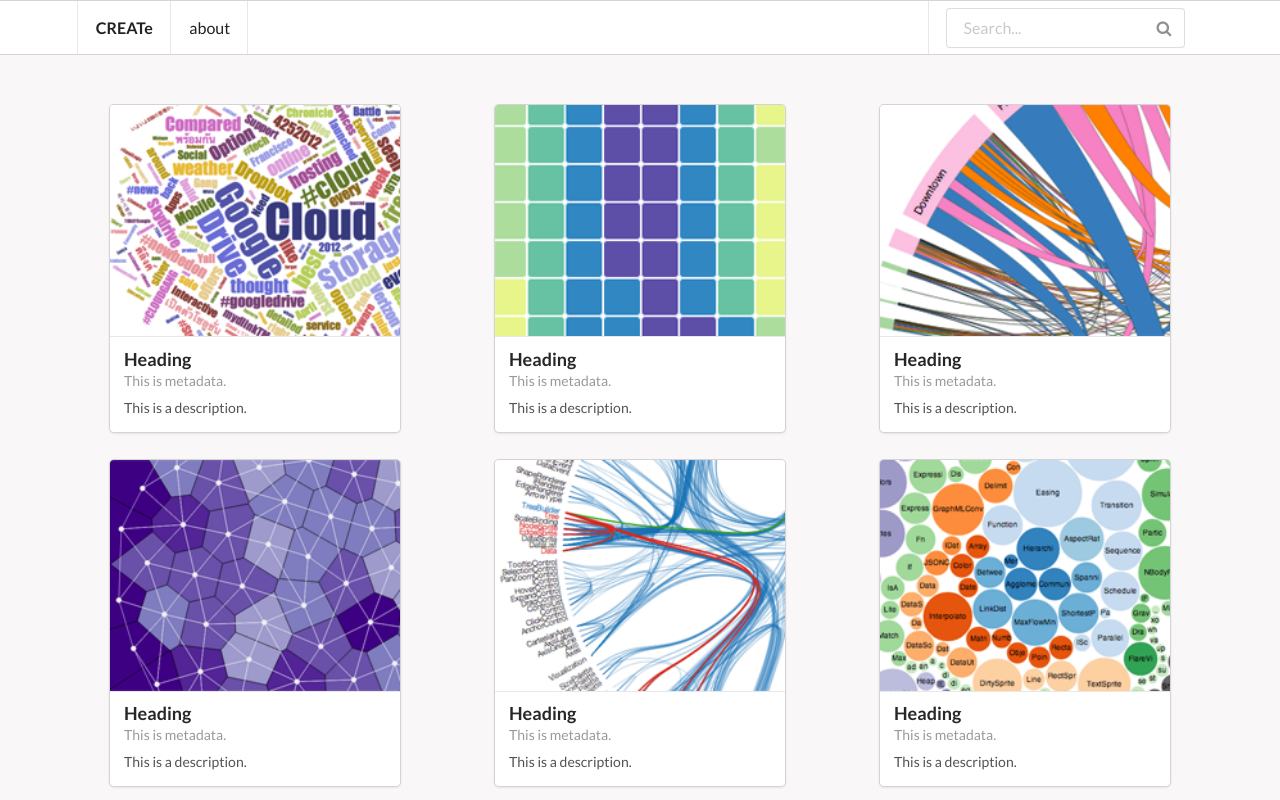
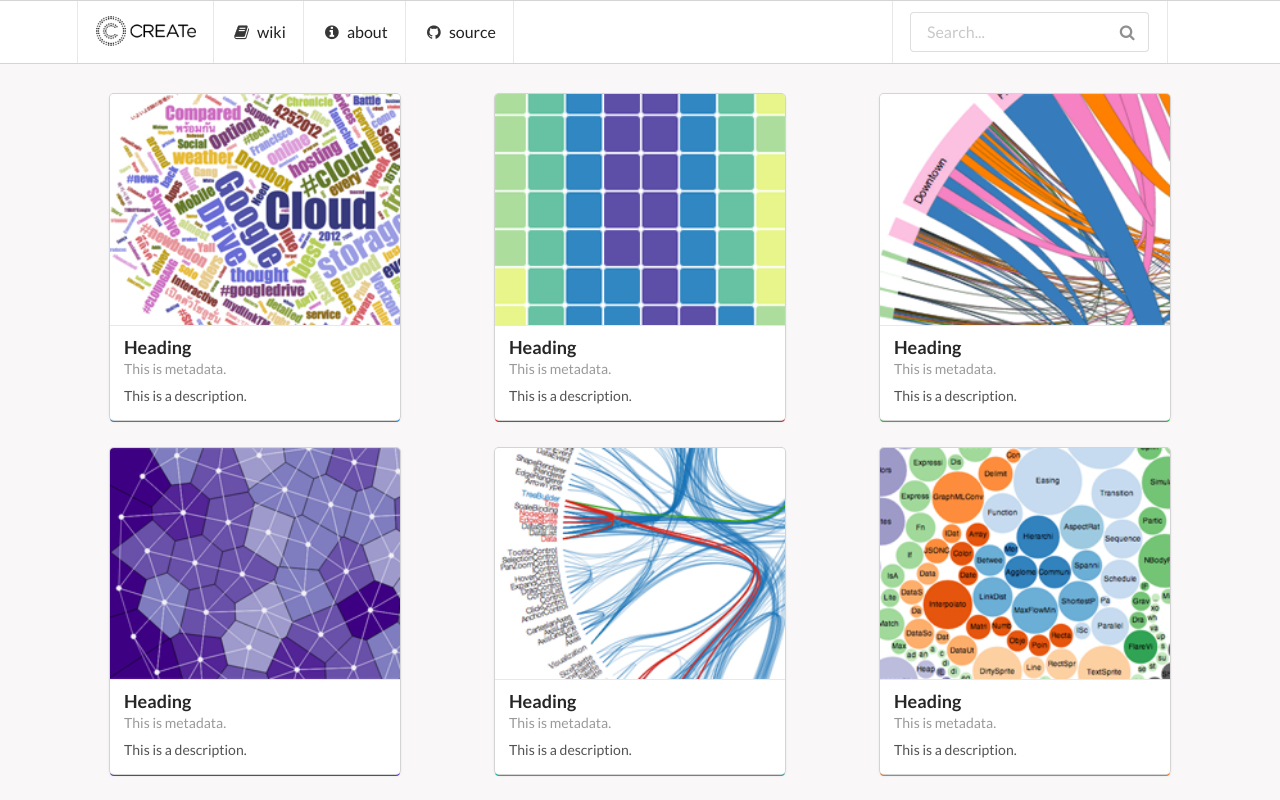
Before and after one commit to Garee/CREATe, a Flask app: page / in a window 1280 px wide. Run offline with Flask 2, Linux system fonts and the light colour scheme; parts of the project's set-up code (start-up, migrations or seed data) failed here and were passed over.

Commit message:
Added link icons.

```diff
--- a/create/templates/index.html
+++ b/create/templates/index.html
@@ -7,8 +7,14 @@
 
 <div class="ui large attached stackable menu">
     <div class="ui container">
-        <a href="/" class="header item">CREATe</a>
-        <a href="#" class="blue item">about</a>
+        <a href="/" class="header item">
+            <div class="image">
+                <img src="{{ url_for('static', filename='img/logo.jpg') }}" width="100px" height="30px">
+            </div>
+        </a>
+        <a href="http://www.copyrightevidence.org/evidence-wiki/index.php" class="item"><i class="book icon"></i>wiki</a>
+        <a href="/about" class="item"><i class="info circle icon"></i>about</a>
+        <a href="https://www.github.com/Garee/CREATe" class="item"><i class="info github icon"></i>source</a>
         <div class="right menu">
             <div class="item">
                 <div class="ui icon input">
@@ -16,14 +22,15 @@
                     <i class="search icon"></i>
                 </div>
             </div>
+            <div class="item"></div>
         </div>
     </div>
 </div>
 
-<div class="ui container" style="margin-top: 50px">
+<div class="ui container" style="margin-top: 30px">
     <div class="ui stackable three column grid">
         <div class="column">
-            <div class="ui card">
+            <div class="ui blue card">
                 <div class="image">
                     <img src="{{ url_for('static', filename='img/cloud.png') }}">
                 </div>
@@ -40,7 +47,7 @@
         </div>
 
         <div class="column">
-            <div class="ui card">
+            <div class="ui red card">
                 <div class="image">
                     <img src="{{ url_for('static', filename='img/trulia.png') }}">
                 </div>
@@ -57,7 +64,7 @@
         </div>
 
         <div class="column">
-            <div class="ui card">
+            <div class="ui green card">
                 <div class="image">
                     <img src="{{ url_for('static', filename='img/chord.png') }}">
                 </div>
@@ -77,7 +84,7 @@
 
     <div class="ui stackable three column grid">
         <div class="column">
-            <div class="ui card">
+            <div class="ui violet card">
                 <div class="image">
                     <img src="{{ url_for('static', filename='img/veroni.png') }}">
                 </div>
@@ -94,7 +101,7 @@
         </div>
 
         <div class="column">
-            <div class="ui card">
+            <div class="ui teal card">
                 <div class="image">
                     <img src="{{ url_for('static', filename='img/bundling.png') }}">
                 </div>
@@ -111,7 +118,7 @@
         </div>
 
         <div class="column">
-            <div class="ui card">
+            <div class="ui orange card">
                 <div class="image">
                     <img src="{{ url_for('static', filename='img/bubble.png') }}">
                 </div>
@@ -126,7 +133,6 @@
                 </div>
             </div>
         </div>
-
     </div>
 </div>
 {% endblock %}
```
